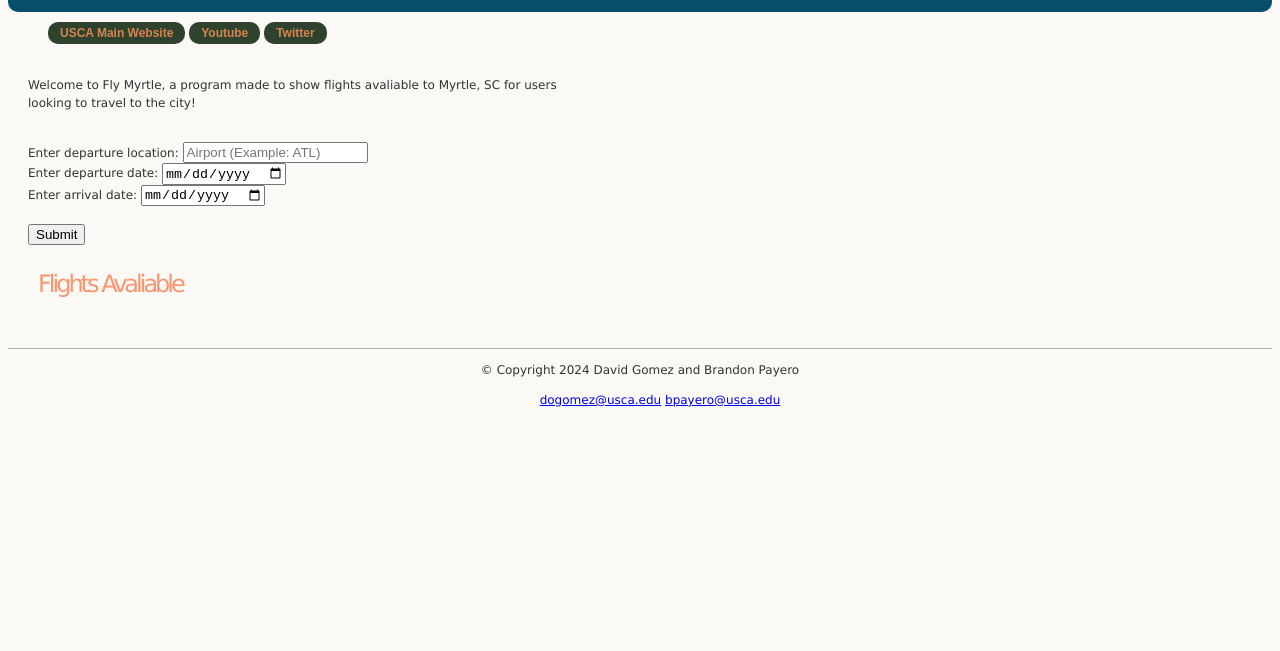
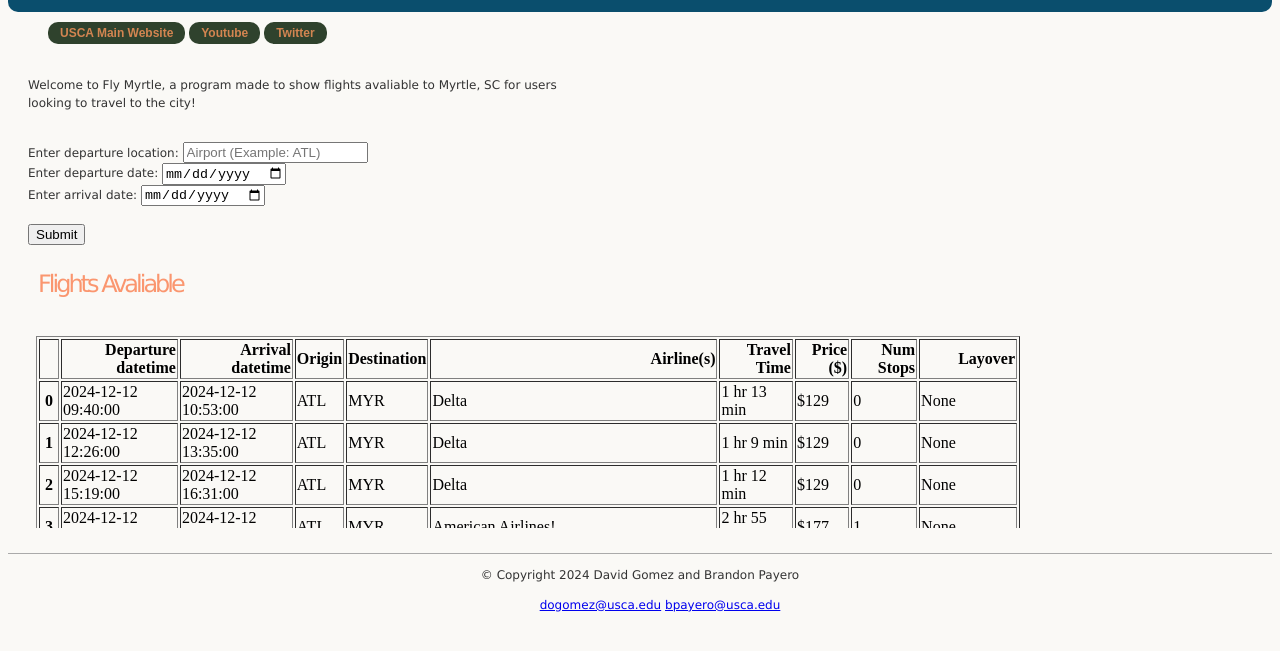
Before and after one commit to dogomez1413/Capstone-2024, a website: page python/templates/index.html in a window 1280 px wide. Shown: the part 75-726 px from the top of the page. Drawn offline with nearby package versions, Linux system fonts and the light colour scheme; files that its build step writes are made by us from their sources.

Commit message:
updated pathing to get correct file from static folder

```diff
--- a/python/templates/index.html
+++ b/python/templates/index.html
@@ -4,7 +4,7 @@
 
 <head>
 	<meta charset="utf-8">
-	<link rel="stylesheet" href="static/styles.css">
+	<link rel="stylesheet" href="styles.css">
 	<title> Fly Myrtle </title>
 	<!-- Load React API -->
 	<script src="https://unpkg.com/react@16/umd/react.production.min.js"></script>
@@ -62,7 +62,7 @@
 				</form>
 
 				<h2>Flights Avaliable</h2>
-				<object id="table" name="table" data="static/Test_Data.html" height="200px" width="1000px"></object>
+				<object id="table" name="table" data="../static/Test_Data.html" height="200px" width="1000px"></object>
 			</div>
 		</div>
 
```
